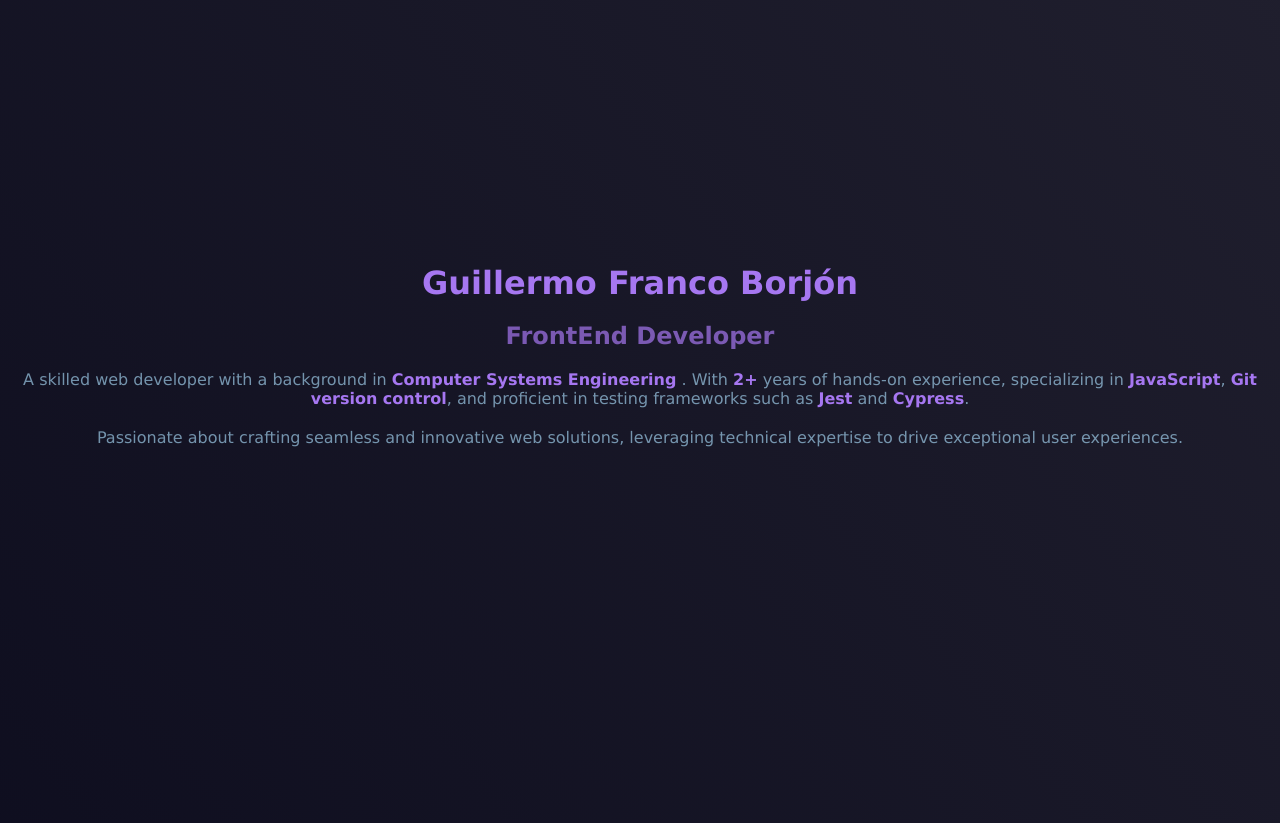
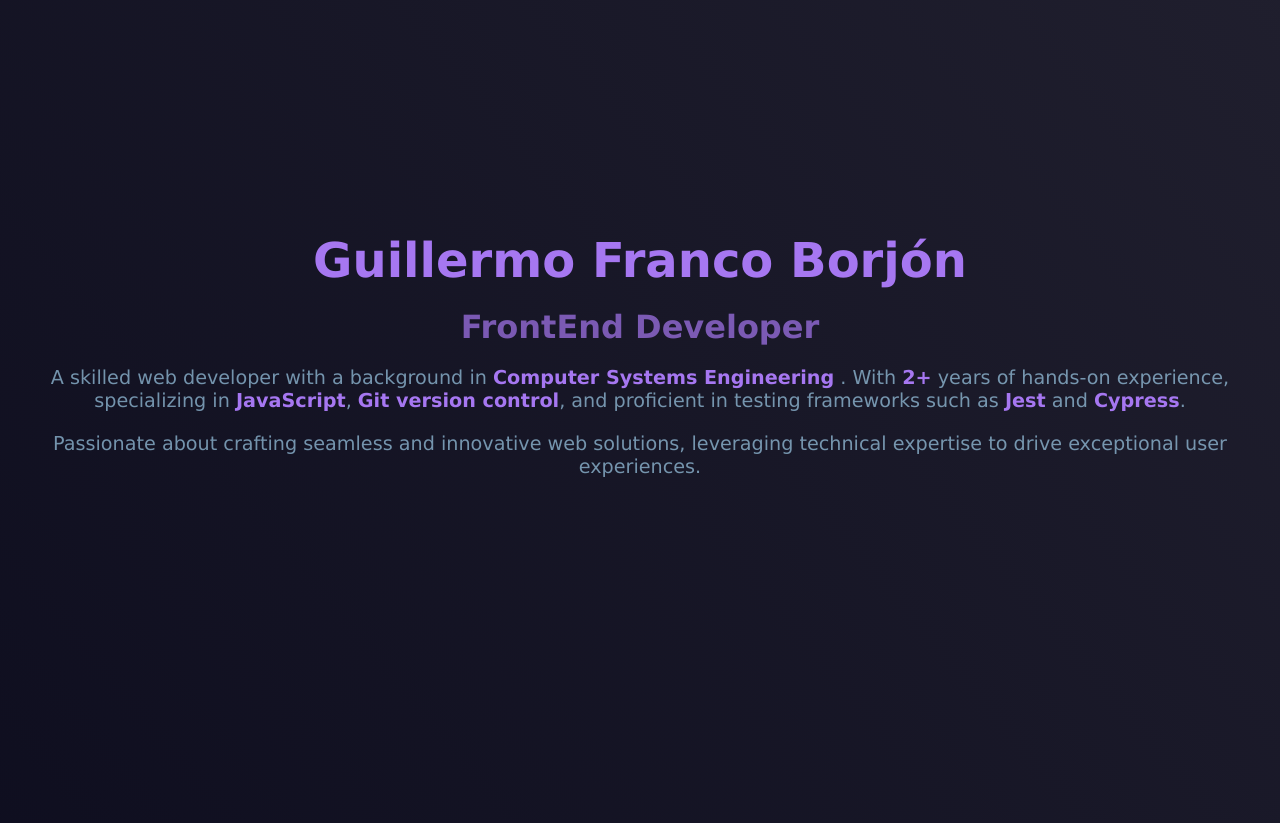
Before and after one commit to devMetalG/portfolio, a plain HTML site: page index.html in a window 1280 px wide. Shown: the part 77-900 px from the top of the page. Drawn offline with nearby package versions, Linux system fonts and the light colour scheme.

Commit message:
add: font size

```diff
--- a/css/style.css
+++ b/css/style.css
@@ -126,8 +126,9 @@ section {
 }
 
 /* section:nth-child(1) {
-  background-color: #1e2324;
-}
+  height: calc(100vh - var(--header-height));
+} */
+/*
 section:nth-child(2) {
   background-color: #ff5100;
 }
@@ -138,13 +139,15 @@ section:nth-child(4) {
   background-color: #851cdb
 } */
 
-.main-info:nth-child(1) {
-  animation: title-fade-out linear both;
-  animation-timeline: scroll(root);
-  animation-range: entry 0% cover 20%;
+.main-info {
+  animation: title-fade-in linear both;
+  animation-timeline: view();
+  view-timeline-axis: block;
+  animation-range: entry 20% cover 30%;
+  animation-fill-mode: both;
 }
 
-section:nth-child(2) .main-info {
+/* section:nth-child(2) .main-info {
   animation: title-fade-in linear both;
   animation-timeline: scroll(root);
   animation-range: entry 10% cover 30%;
@@ -159,7 +162,7 @@ section:nth-child(4) .main-info {
   animation: title-fade-in linear both;
   animation-timeline: scroll(root);
   animation-range: entry 70% cover 100%;
-}
+} */
 
 .main-art {
   display: flex;
@@ -169,7 +172,7 @@ section:nth-child(4) .main-info {
 .main-title {
   text-align: center;
   font-weight: bolder;
-  font-size: xx-large;
+  font-size: xxx-large;
   animation: main-title 1s ease-out both;
   margin: 0;
   color: rgb(166, 119, 241);
@@ -178,7 +181,7 @@ section:nth-child(4) .main-info {
 .main-subtitle {
   text-align: center;
   font-weight: bolder;
-  font-size: x-large;
+  font-size: xx-large;
   margin: 0;
   animation: main-title 1s ease-out 1s both;
   color: rgba(166, 119, 241, 0.699);
@@ -187,6 +190,7 @@ section:nth-child(4) .main-info {
 .main-paragraph {
   text-align: center;
   font-weight:500;
+  font-size: larger;
   margin: 0;
   animation: main-title 1s ease-out 2s both;
   color: rgb(171 221 250 / 64%);
--- a/index.html
+++ b/index.html
@@ -41,7 +41,7 @@
       <section>
         <article class="main-art">
           <div class="main-info">
-            <h2>About</h2>
+            <h2 class="main-title">About</h2>
             <p>Lorem ipsum dolor sit amet consectetur adipisicing elit. Ab magni temporibus, aspernatur repudiandae quae itaque recusandae quia expedita doloribus amet? Quibusdam ducimus dignissimos, odit laboriosam dolorum voluptas necessitatibus explicabo unde?</p>
             <p>Lorem ipsum dolor sit amet consectetur adipisicing elit. Ab magni temporibus, aspernatur repudiandae quae itaque recusandae quia expedita doloribus amet? Quibusdam ducimus dignissimos, odit laboriosam dolorum voluptas necessitatibus explicabo unde?</p>
           </div>
@@ -50,7 +50,7 @@
       <section>
         <article class="main-art">
           <div class="main-info">
-            <h2>Projects</h2>
+            <h2 class="main-title">Projects</h2>
             <p>Lorem ipsum dolor sit amet consectetur adipisicing elit. Ab magni temporibus, aspernatur repudiandae quae itaque recusandae quia expedita doloribus amet? Quibusdam ducimus dignissimos, odit laboriosam dolorum voluptas necessitatibus explicabo unde?</p>
             <p>Lorem ipsum dolor sit amet consectetur adipisicing elit. Ab magni temporibus, aspernatur repudiandae quae itaque recusandae quia expedita doloribus amet? Quibusdam ducimus dignissimos, odit laboriosam dolorum voluptas necessitatibus explicabo unde?</p>
           </div>
@@ -59,7 +59,7 @@
       <section>
         <article class="main-art">
           <div class="main-info">
-            <h2>Contact</h2>
+            <h2 class="main-title">Contact</h2>
             <p>Lorem ipsum dolor sit amet consectetur adipisicing elit. Ab magni temporibus, aspernatur repudiandae quae itaque recusandae quia expedita doloribus amet? Quibusdam ducimus dignissimos, odit laboriosam dolorum voluptas necessitatibus explicabo unde?</p>
             <p>Lorem ipsum dolor sit amet consectetur adipisicing elit. Ab magni temporibus, aspernatur repudiandae quae itaque recusandae quia expedita doloribus amet? Quibusdam ducimus dignissimos, odit laboriosam dolorum voluptas necessitatibus explicabo unde?</p>
           </div>
```
